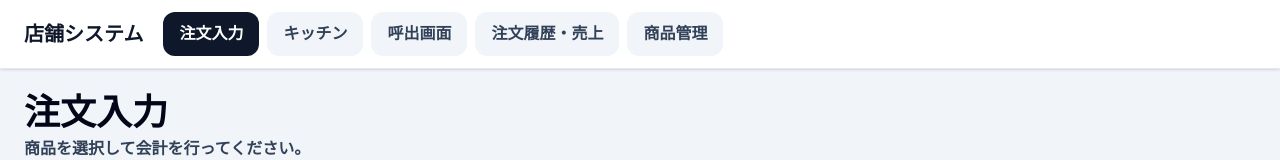
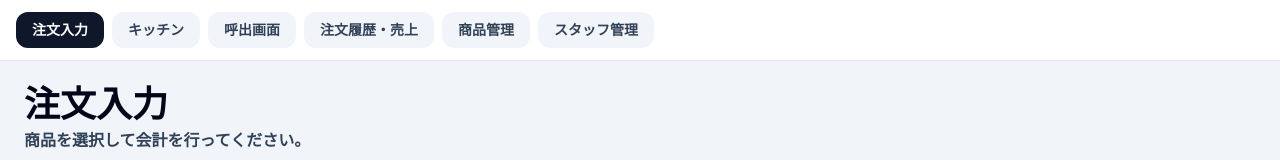
Before and after one commit to 5zb2znh7yp-oss/kitchen-order, a Next.js app: page / in a window 1280 px wide. Shown: the top 160 px of the page. Built offline with nearby package versions, Linux system fonts and the light colour scheme; no server answers; the database is empty.

Commit message:
Add staff management tab

```diff
--- a/components/Navbar.tsx
+++ b/components/Navbar.tsx
@@ -3,49 +3,41 @@
 import Link from "next/link";
 import { usePathname } from "next/navigation";
 
-const navItems = [
+const links = [
 { href: "/", label: "注文入力" },
 { href: "/kitchen", label: "キッチン" },
 { href: "/call", label: "呼出画面" },
 { href: "/orders", label: "注文履歴・売上" },
 { href: "/products", label: "商品管理" },
+{ href: "/staff", label: "スタッフ管理" },
 ];
 
 export default function Navbar() {
 const pathname = usePathname();
 
 return (
-<nav className="sticky top-0 z-50 border-b border-slate-200 bg-white shadow-sm">
-<div className="mx-auto max-w-[1600px] px-3 py-3 md:px-6">
-<div className="flex items-center gap-3 overflow-x-auto">
-<Link href="/" className="mr-2 shrink-0 text-lg font-black text-slate-900 md:text-xl" >
-店舗システム
-</Link>
-
-      <div className="flex shrink-0 gap-2">
-        {navItems.map((item) => {
-          const isActive =
-            item.href === "/"
+<nav className="border-b border-slate-200 bg-white">
+<div className="mx-auto flex max-w-7xl gap-2 overflow-x-auto px-4 py-3">
+{links.map((link) => {
+const active =
+link.href === "/"
 ? pathname === "/"
-              : pathname.startsWith(item.href);
+: pathname.startsWith(link.href);
 
       return (
         <Link
-              key={item.href}
-              href={item.href}
-              className={
-                "whitespace-nowrap rounded-xl px-4 py-2.5 text-sm font-black transition md:text-base " +
-                (isActive
+          key={link.href}
+          href={link.href}
+          className={`whitespace-nowrap rounded-xl px-4 py-2 text-sm font-black transition ${
+            active
               ? "bg-slate-900 text-white"
-                  : "bg-slate-100 text-slate-700 hover:bg-slate-200")
-              }
+              : "bg-slate-100 text-slate-700 hover:bg-slate-200"
+          }`}
         >
-              {item.label}
+          {link.label}
         </Link>
       );
     })}
-      </div>
-    </div>
   </div>
 </nav>
 
```
Lines whose indentation alone changed are shown as unchanged.
